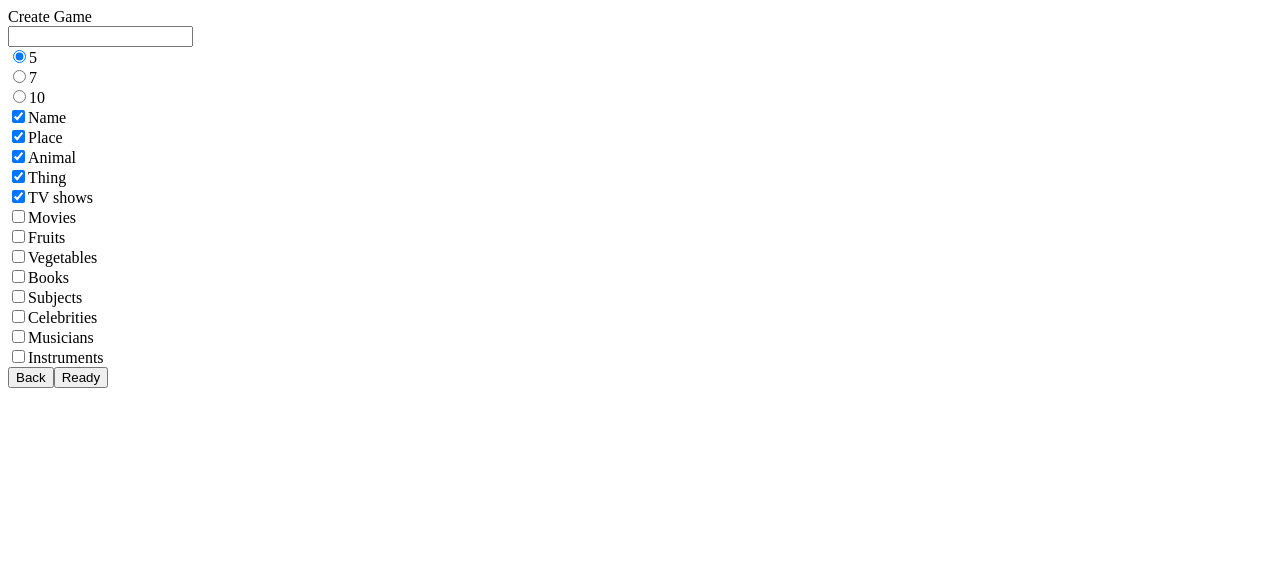
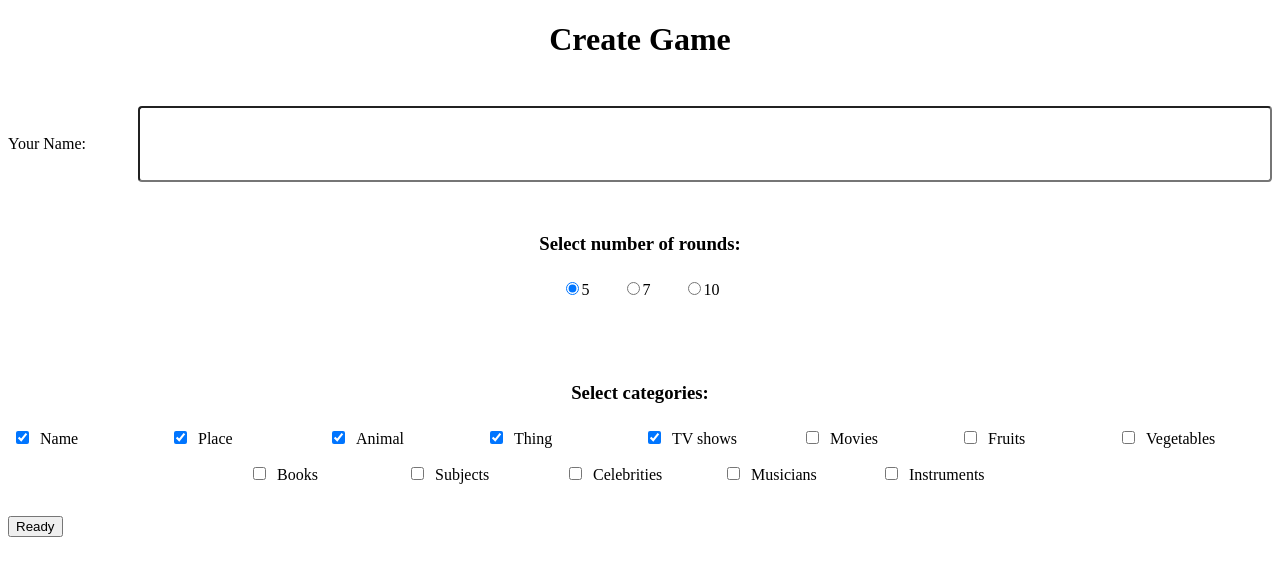
Before and after one commit to shervonw/npat, a Next.js app: page / in a window 1280 px wide. Both pictures are taken after a click on the button "Create Game". Shown: the top 576 px of the page. Built offline with nearby package versions, Linux system fonts and the light colour scheme; what unique-names-generator would draw is missing.

Commit message:
update create game styles

```diff
--- a/src/components/create-game/create-game.component.tsx
+++ b/src/components/create-game/create-game.component.tsx
@@ -1,12 +1,17 @@
 import React, { useCallback } from "react";
-import { useForm } from 'react-hook-form';
+import { useForm } from "react-hook-form";
 import { v4 as uuidv4 } from "uuid";
-import { CATEGORIES, DEFAULT_CATEGORIES, DEFAULT_MAX_ROUNDS, ROUND_SELECTIONS } from "../../constants";
+import {
+  CATEGORIES,
+  DEFAULT_CATEGORIES,
+  DEFAULT_MAX_ROUNDS,
+  ROUND_SELECTIONS,
+} from "../../constants";
 import { useUserState } from "../../context";
 import { useGameState } from "../../context/game.context";
+import { ALPHABET } from "./create-game.constants";
+import styles from "./create-game.module.css";
 import { generateRoomName } from "./create-game.utils";
-
-const alphabet = ['A', 'B', 'C', 'D', 'E', 'F', 'G', 'H', 'I', 'J', 'K', 'L', 'M', 'N', 'O', 'P', 'Q', 'R', 'S', 'T', 'U', 'V', 'W', 'Y', 'Z']
 
 type FormData = {
   categories: Array<string>;
@@ -22,66 +27,82 @@ export const CreateGame: React.FC<{
   const [, setUserState] = useUserState();
 
   const { handleSubmit, register } = useForm<FormData>({
-    mode: 'onSubmit',
+    mode: "onSubmit",
     defaultValues: {
       categories: DEFAULT_CATEGORIES,
       rounds: DEFAULT_MAX_ROUNDS.toString(),
-    }
+    },
   });
 
-  const onSubmitHanlder = useCallback(async (formData: FormData) => {
-    try {
-      const { categories, rounds, user } = formData
-      const newUser = { id: uuidv4(), name: user, leader: true }
+  const onSubmitHanlder = useCallback(
+    async (formData: FormData) => {
+      const { categories, rounds, user } = formData;
+      const newUser = { id: uuidv4(), name: user, leader: true };
 
-      setUserState({ type: "CURRENT_USER", value: newUser })
+      setUserState({ type: "CURRENT_USER", value: newUser });
 
       setGameState({ type: "CATEGORIES", value: categories });
-      setGameState({ type: "POSSIBLE_ALPHABET", value: alphabet })
+      setGameState({ type: "POSSIBLE_ALPHABET", value: ALPHABET });
       setGameState({ type: "ROOM_CODE", value: generateRoomName() });
       setGameState({ type: "ROUNDS", value: parseInt(rounds) });
 
-      props.send({ type: "UPDATE_MAX_ROUNDS", value: parseInt(rounds) })
-      props.send("READY")
-    } catch (error) {
-      console.log({ error })
-    }
-  }, [setGameState, props, setUserState]);
+      props.send({ type: "UPDATE_MAX_ROUNDS", value: parseInt(rounds) });
+      props.send("READY");
+    },
+    [setGameState, props, setUserState]
+  );
 
   return (
-    <div>
-      Create Game
+    <div className={styles.container}>
+      <h1 className={styles.heading}>Create Game</h1>
 
       <form onSubmit={handleSubmit(onSubmitHanlder)}>
-        <input {...register("user", { required: true, maxLength: 20 })} />
+        <div className={styles.nameInputContainer}>
+          <label>Your Name:</label>
+          <input
+            {...register("user", { required: true, maxLength: 20 })}
+            type="text"
+          />
+        </div>
 
-        <div>
+        <div className={styles.optionsContainer}>
+          <h3>Select number of rounds:</h3>
+          <div className={styles.roundSelectionList}>
             {ROUND_SELECTIONS.map((round, index) => (
               <div key={index}>
-              <input type="radio" id={round.toString()} value={round} {...register("rounds")} />
+                <input
+                  type="radio"
+                  id={round.toString()}
+                  value={round}
+                  {...register("rounds")}
+                />
                 <label htmlFor={round.toString()}>{round.toString()}</label>
               </div>
             ))}
           </div>
+        </div>
 
-        <div>
+        <div className={styles.optionsContainer}>
+          <h3>Select categories:</h3>
+          <div className={styles.categoriesList}>
             {CATEGORIES.map((category, index) => (
               <div key={index}>
-              <input type="checkbox" id={category.id} value={category.value} {...register("categories")} />
+                <input
+                  type="checkbox"
+                  id={category.id}
+                  value={category.value}
+                  {...register("categories")}
+                />
                 <label htmlFor={category.id}>{category.value}</label>
               </div>
             ))}
           </div>
+        </div>
 
-        <div>
-          <button onClick={() => props.send("BACK")}>
-            Back
-          </button>
-          <button type="submit">
-            Ready
-          </button>
+        <div className={styles.buttonWrapper}>
+          <button type="submit">Ready</button>
         </div>
       </form>
     </div>
   );
-}
+};
--- /dev/null
+++ b/src/components/create-game/create-game.constants.ts
@@ -0,0 +1,27 @@
+export const ALPHABET = [
+  "A",
+  "B",
+  "C",
+  "D",
+  "E",
+  "F",
+  "G",
+  "H",
+  "I",
+  "J",
+  "K",
+  "L",
+  "M",
+  "N",
+  "O",
+  "P",
+  "Q",
+  "R",
+  "S",
+  "T",
+  "U",
+  "V",
+  "W",
+  "Y",
+  "Z",
+];
--- /dev/null
+++ b/src/components/create-game/create-game.module.css
@@ -0,0 +1,67 @@
+.container {
+  margin: 0;
+}
+
+.heading {
+  margin-bottom: 3rem;
+  text-align: center;
+}
+
+.nameInputContainer {
+  display: flex;
+  align-items: center;
+}
+
+.nameInputContainer > label {
+  flex-basis: 150px;
+}
+
+.nameInputContainer > input {
+  flex-grow: 1;
+  background-color: transparent;
+  border-radius: 0.25rem;
+  font-family: inherit;
+  font-size: 1rem;
+  line-height: 1.5rem;
+  height: 2rem;
+  width: 100%;
+  padding: 1.25rem 1rem;
+}
+
+.optionsContainer {
+  display: flex;
+  flex-direction: column;
+  gap: 1.5rem;
+  padding: 2rem 0;
+}
+
+.optionsContainer > h3 {
+  margin-bottom: 0;
+  text-align: center;
+}
+
+.roundSelectionList {
+  display: flex;
+  justify-content: center;
+  gap: 2rem;
+}
+
+.categoriesList {
+  display: flex;
+  flex-wrap: wrap;
+  gap: 1rem 0.5rem;
+  justify-content: center;
+}
+
+.categoriesList > div {
+  width: 9.375rem;
+}
+
+.categoriesList > div > label {
+  font-weight: 500;
+  padding-left: 0.5rem;
+}
+
+.buttonWrapper > button {
+  margin: auto;
+}
```
Lines whose indentation alone changed are shown as unchanged.
